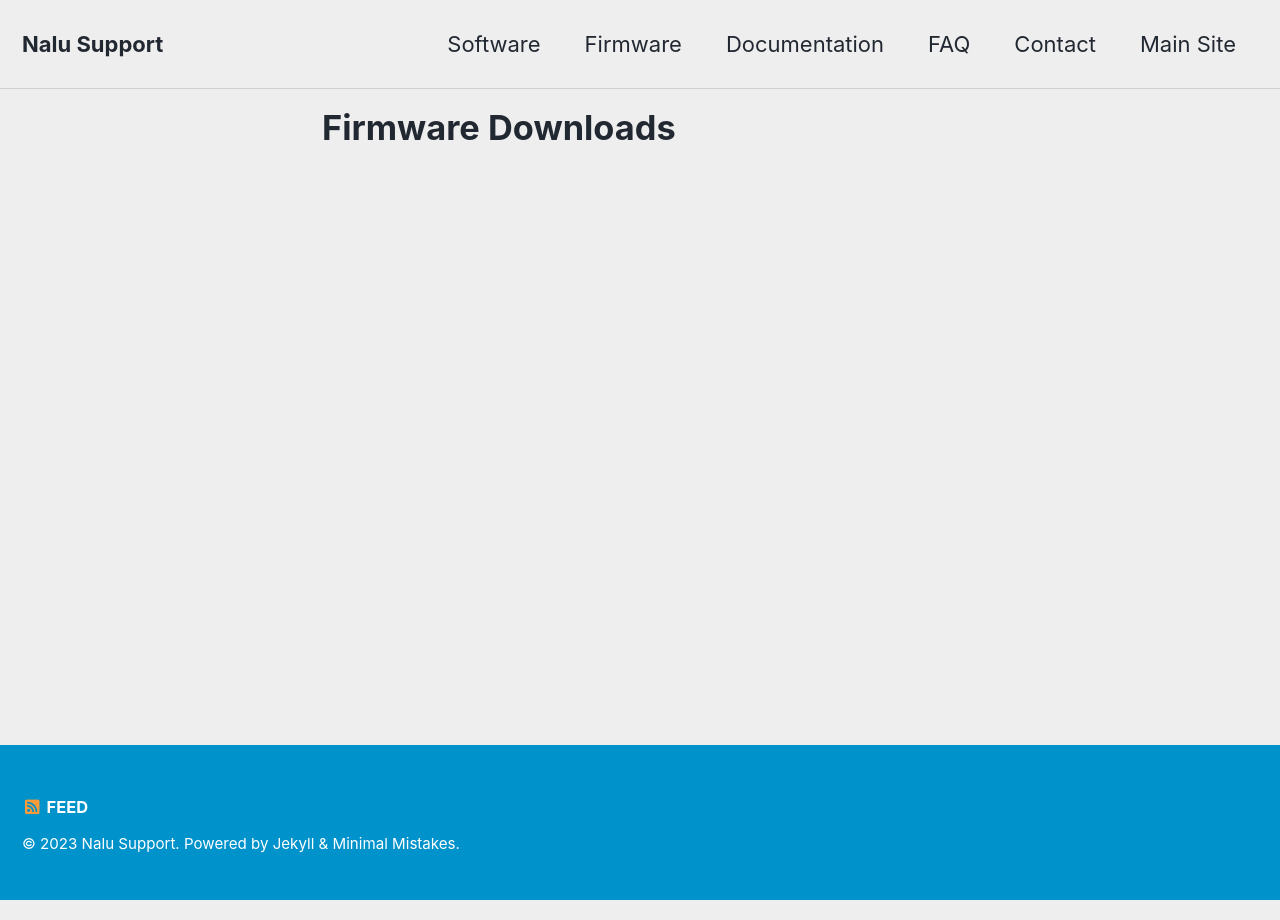
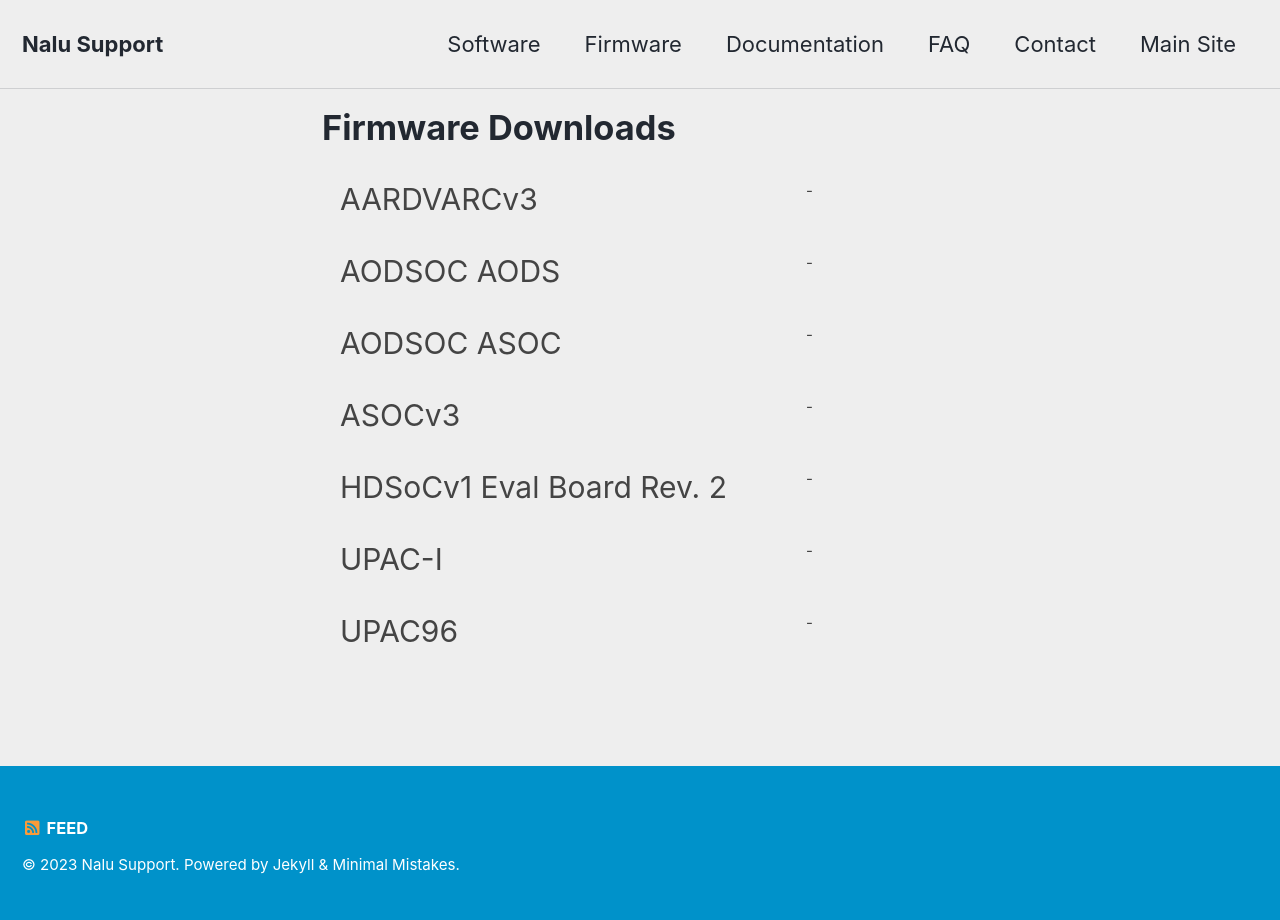
Before and after one commit to NaluScientific/nalusupport, a Jekyll site: the page built from pages/firmware.md, in a window 1280 px wide. Built offline with Jekyll 4.4.1, drawn with Linux system fonts in a browser that asks for light colours; cached includes are drawn as plain includes.

Commit message:
Firmware page (#7)
* CHG: Working commit

* ADD: Firmware page

* CHG: Add sort

* Delete board_table.html

* CHG: Add markdownify

* CHG: Update firmware markdown

* DEL: Naluscope title

```diff
--- /dev/null
+++ b/_data/firmware_versions.yml
@@ -0,0 +1,50 @@
+
+AARDVARCv3:
+  - name: Firmware v86 **(Latest)**
+    downloads:
+      - Bitfile: https://drive.google.com/file/d/18ARffbSS-GGTUndroZDIkKqRx5iK-FvA/view?usp=share_link
+  - name: Firmware v82
+    downloads:
+      - Bitfile: https://drive.google.com/file/d/1Fl94yZ3ajiUKXsrBSLTq3At9r7m0uRLK/view?usp=share_link
+  - name: Firmware v71
+    downloads:
+      - Bitfile: https://drive.google.com/file/d/1tKL5B2GLRUwhy_OrFcBbSTyZADxN8ybb/view?usp=share_link
+
+AODSOC AODS:
+  - name: OLEAS v3 **(Latest)**
+    downloads:
+      - Bitfile: https://drive.google.com/file/d/1bv2x8sY5ONaVQU13RRGzWnKFiqjYicKd/view?usp=share_link
+
+AODSOC ASOC:
+  - name: Firmware v2 **(Latest)**
+    downloads:
+      - Bitfile: https://drive.google.com/file/d/1VC_jE59mspUSEQOrga0Z6lJBhgxL3q7V/view?usp=share_link
+
+ASOCv3:
+  - name: Firmware v64 **(Latest)**
+    downloads:
+      - Bitfile: https://drive.google.com/file/d/1Zq_17IMPaCbFof8yesXuySVYPMaxySU-/view?usp=share_link
+  - name: Firmware v58
+    downloads:
+      - Bitfile: https://drive.google.com/file/d/12kGrLGnFpF5DTh-L-Wus5dwBXLajoqT0/view?usp=share_link
+
+HDSoCv1 Eval Board Rev. 2:
+  - name: Firmware v938 **(Latest)**
+    downloads:
+      - Bitfile: https://drive.google.com/file/d/1XuZqh-2B6W-45gXsjthZWxVlDd_661E1/view?usp=share_link
+  - name: Firmware v101
+    downloads:
+      - Bitfile: https://drive.google.com/file/d/1GNScTHxwNvSg22PFzAELB3Rw2JiUlOBB/view?usp=share_link
+
+UPAC-I:
+  - name: Firmware v1008 **(Latest)**
+    downloads:
+      - Bitfile: https://drive.google.com/file/d/1snb9qlYWUnbi8a3fH2OiiiAkEg-XXJqg/view?usp=share_link
+
+UPAC96:
+  - name: Firmware v911 **(Latest)**
+    downloads:
+      - Bitfile: https://drive.google.com/file/d/1lIy_ARddNoiyRekwNgu8LbUPJ5esOmU5/view?usp=share_link
+  - name: Firmware v907
+    downloads:
+      - Bitfile: https://drive.google.com/file/d/1Nm4E5t6HCmkSMX64CiZIsIRjbxftGcXv/view?usp=share_link
--- a/_includes/version_table.html
+++ b/_includes/version_table.html
@@ -21,18 +21,18 @@
   <thead>
     <tr>
       {% for column in columns %}
-        <th>{{ column }}</th>
+        <th>{{ column | markdownify }}</th>
       {% endfor %}
     </tr>
   </thead>
   <tbody>
     {% for version in versions %}
       <tr>
-        <td>{{ version.name }}</td>
+        <td>{{ version.name | markdownify }}</td>
         {% for download in version.downloads %}
         <td>
           {% for asdf in download %}
-            <a href="{{ asdf[1] }}">{{ asdf[0] }}</a>
+            <a href="{{ asdf[1] | markdownify }}">{{ asdf[0] | markdownify }}</a>
             {% if forloop.last == false %} <br/> {% endif %}
           {% endfor %}
         </td>
--- a/pages/firmware.md
+++ b/pages/firmware.md
@@ -3,3 +3,23 @@
 permalink: /firmware/
 layout: single
 ---
+
+
+{% assign firmware_versions = site.data.firmware_versions | sort %}
+
+{% assign cols = "Version;Download" | split: ";" %}
+
+{% for key in firmware_versions %}
+{% assign name = key[0] %}
+{% assign value = key[1] %}
+
+{% capture board %}
+{% include version_table.html versions=value cols=cols %}
+{% endcapture %}
+{% include accordion.html name=name content=board %}
+{% capture older %}
+{% endcapture %}
+{% endfor %}
+
+
+{% include accordion_enable.html %}
```
